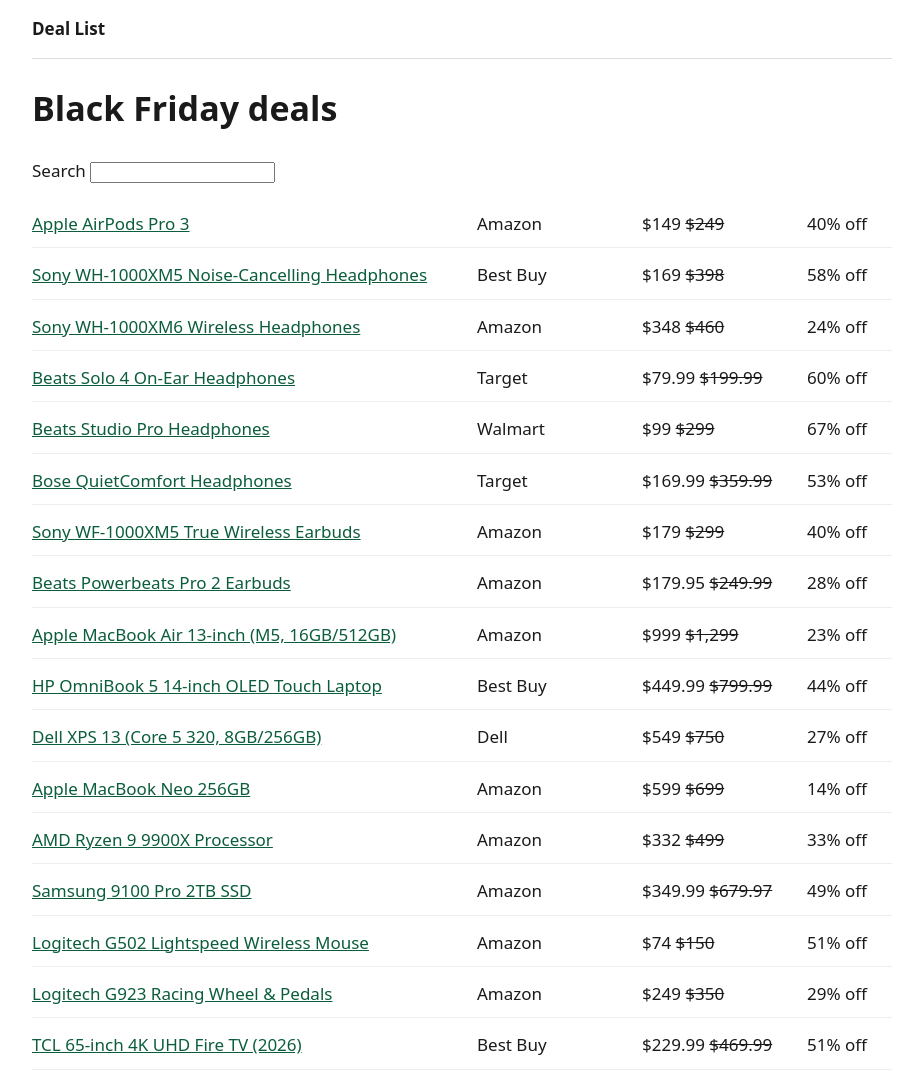
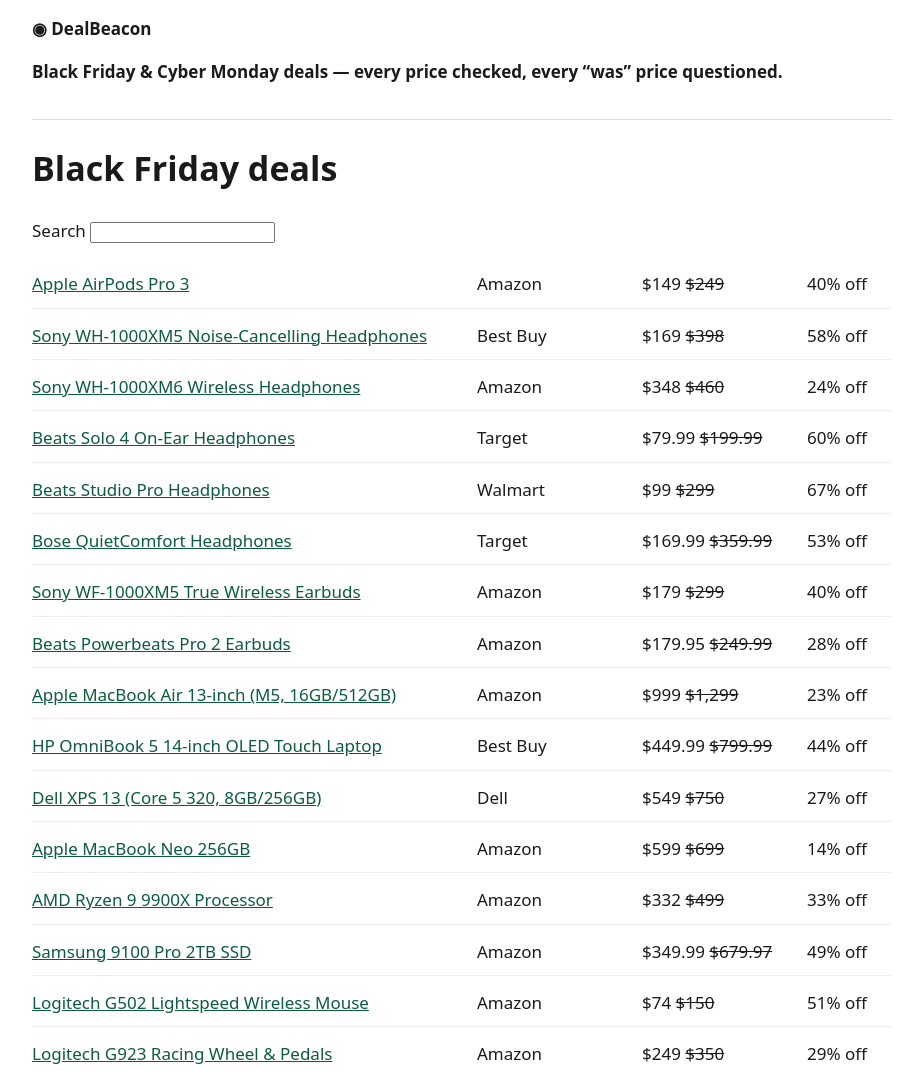
Before and after one commit to turirer/black-friday-deal-finder, a plain HTML site: page app/index.html in a window 1280 px wide. Shown: the top 1071 px of the page, without its empty margins (178-1101 px from the left). Drawn offline with Linux system fonts and the light colour scheme.

Commit message:
Add app/index.html

```diff
--- a/app/index.html
+++ b/app/index.html
@@ -3,13 +3,24 @@
 <head>
 <meta charset="utf-8">
 <meta name="viewport" content="width=device-width, initial-scale=1">
-<title>Deal List</title>
+<title>DealBeacon — Black Friday &amp; Cyber Monday deals, checked</title>
+<meta name="description" content="A Black Friday and Cyber Monday deal finder: real deals checked at named stores on Fri 27 Nov 2026, each with its sale price, usual price, discount, check time, source and an honest is-it-really-a-deal signal.">
 <link rel="stylesheet" href="style.css">
 <script type="module" src="main.js"></script>
 </head>
 <body>
-<header><a href="#/">Deal List</a></header>
-<main id="app"></main>
-<footer>Eight Black Friday deals, each with the store, the price and when it was checked.</footer>
+<header class="site-head">
+  <div class="wrap head-in">
+    <a class="brand" href="#/"><span class="brand-mark" aria-hidden="true">◉</span> DealBeacon</a>
+    <p class="tagline">Black Friday &amp; Cyber Monday deals — every price checked, every “was” price questioned.</p>
+  </div>
+</header>
+<main id="app" class="wrap"></main>
+<footer class="site-foot">
+  <div class="wrap">
+    <p>DealBeacon lists Black Friday and Cyber Monday 2026 deals checked on <strong>Friday 27 November 2026 (evening WIB)</strong> at the named store or in a deals source that names it. Prices and stock move fast — confirm at checkout. Cyber Monday is Monday 30 November 2026.</p>
+    <p class="foot-small">Static site, no tracking, works offline. Store links open the product search at that store.</p>
+  </div>
+</footer>
 </body>
 </html>
```
